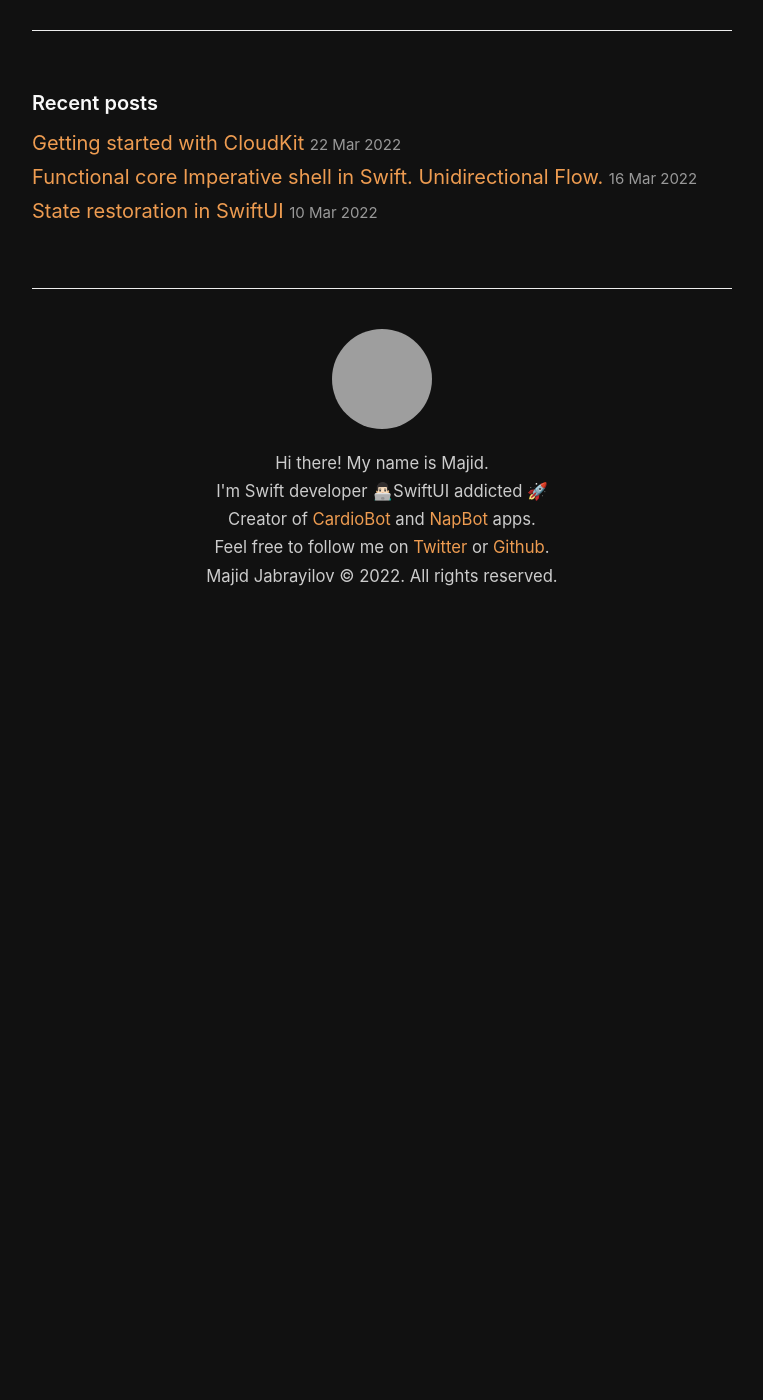
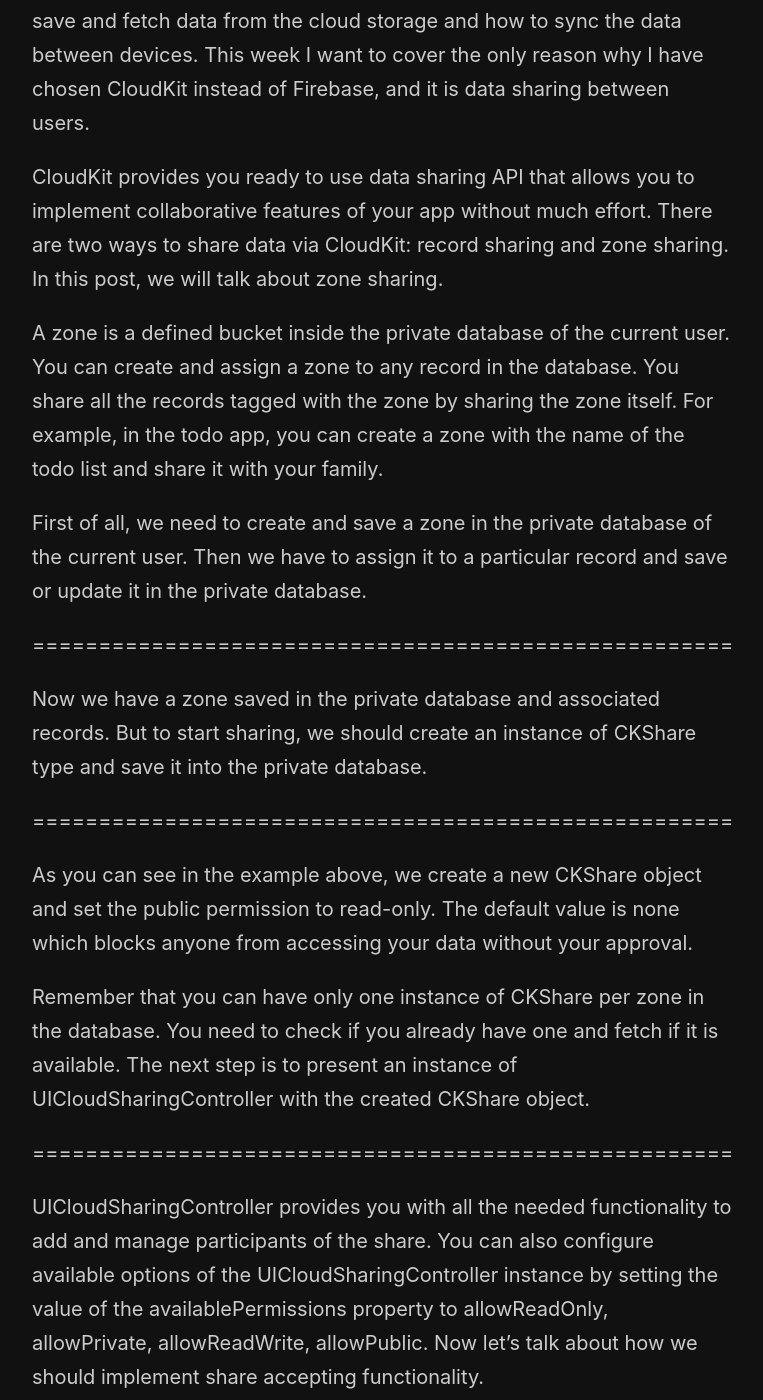
Before and after one commit to mecid/mecid.github.io, a Jekyll site: the page built from _posts/2022-03-29-zone-sharing-in-cloudkit.md, in a window 1280 px wide and 1400 px high, scrolled down 306 px. Shown: the whole window, without its empty margins (258-1021 px from the left). Built offline with Jekyll 4.4.1, drawn with Linux system fonts in a browser that asks for light colours; before the commit the page ends 936 px from its top, so only the background shows below that; some of the changed text lies outside the part shown; grey boxes are pictures that could not be loaded.

Commit message:
zone sharing post content added

```diff
--- a/_posts/2022-03-29-zone-sharing-in-cloudkit.md
+++ b/_posts/2022-03-29-zone-sharing-in-cloudkit.md
@@ -2,3 +2,35 @@
 title: Zone sharing in CloudKit
 layout: post
 ---
+
+Last week we talked about the basics of CloudKit. We learned how to save and fetch data from the cloud storage and how to sync the data between devices. This week I want to cover the only reason why I have chosen CloudKit instead of Firebase, and it is data sharing between users.
+
+CloudKit provides you ready to use data sharing API that allows you to implement collaborative features of your app without much effort. There are two ways to share data via CloudKit: record sharing and zone sharing. In this post, we will talk about zone sharing.
+
+A zone is a defined bucket inside the private database of the current user. You can create and assign a zone to any record in the database. You share all the records tagged with the zone by sharing the zone itself. For example, in the todo app, you can create a zone with the name of the todo list and share it with your family.
+
+First of all, we need to create and save a zone in the private database of the current user. Then we have to assign it to a particular record and save or update it in the private database.
+
+=====================================================
+
+Now we have a zone saved in the private database and associated records. But to start sharing, we should create an instance of CKShare type and save it into the private database.
+
+=====================================================
+
+As you can see in the example above, we create a new CKShare object and set the public permission to read-only. The default value is none which blocks anyone from accessing your data without your approval.
+
+Remember that you can have only one instance of CKShare per zone in the database. You need to check if you already have one and fetch if it is available. The next step is to present an instance of UICloudSharingController with the created CKShare object.
+
+=====================================================
+
+UICloudSharingController provides you with all the needed functionality to add and manage participants of the share. You can also configure available options of the UICloudSharingController instance by setting the value of the availablePermissions property to allowReadOnly, allowPrivate, allowReadWrite, allowPublic. Now let's talk about how we should implement share accepting functionality.
+
+Before writing any code, we should add the CKSharingSupported boolean key with the value YES to the Info.plist. Whenever a user receives and opens a link shared via UICloudSharingController, the userDidAcceptCloudKitShareWith delegate method will be called by the system. Here we can call the accept method to approve the sharing.
+
+=====================================================
+
+Finally, we can use the shared database to fetch the content of shared zones.
+
+=====================================================
+
+Remember that you have to fetch all the zones from the shared database. Even when they have the same name, they have different owners. We can enumerate all the shared zones and fetch shared records in every zone.
```
